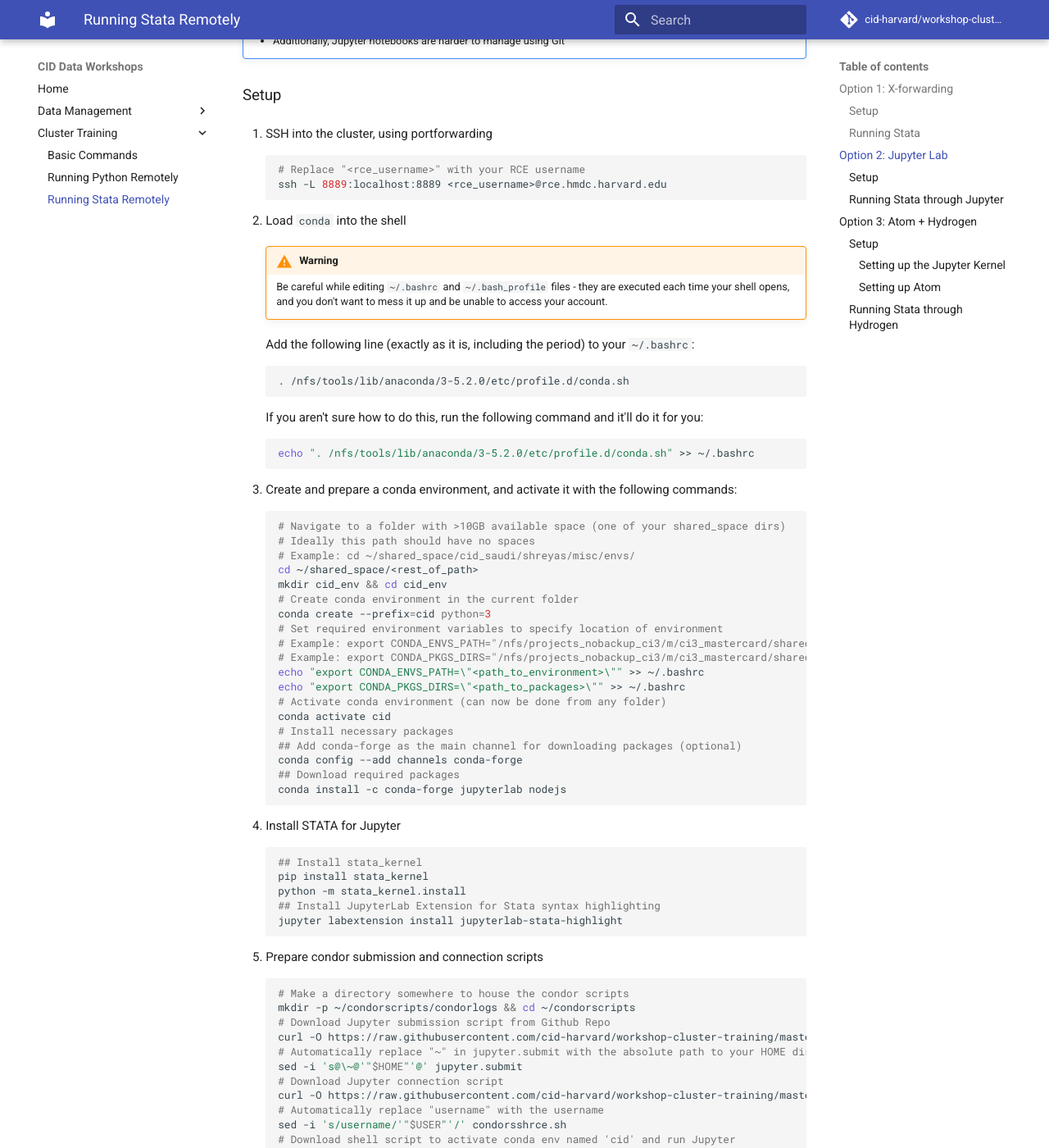
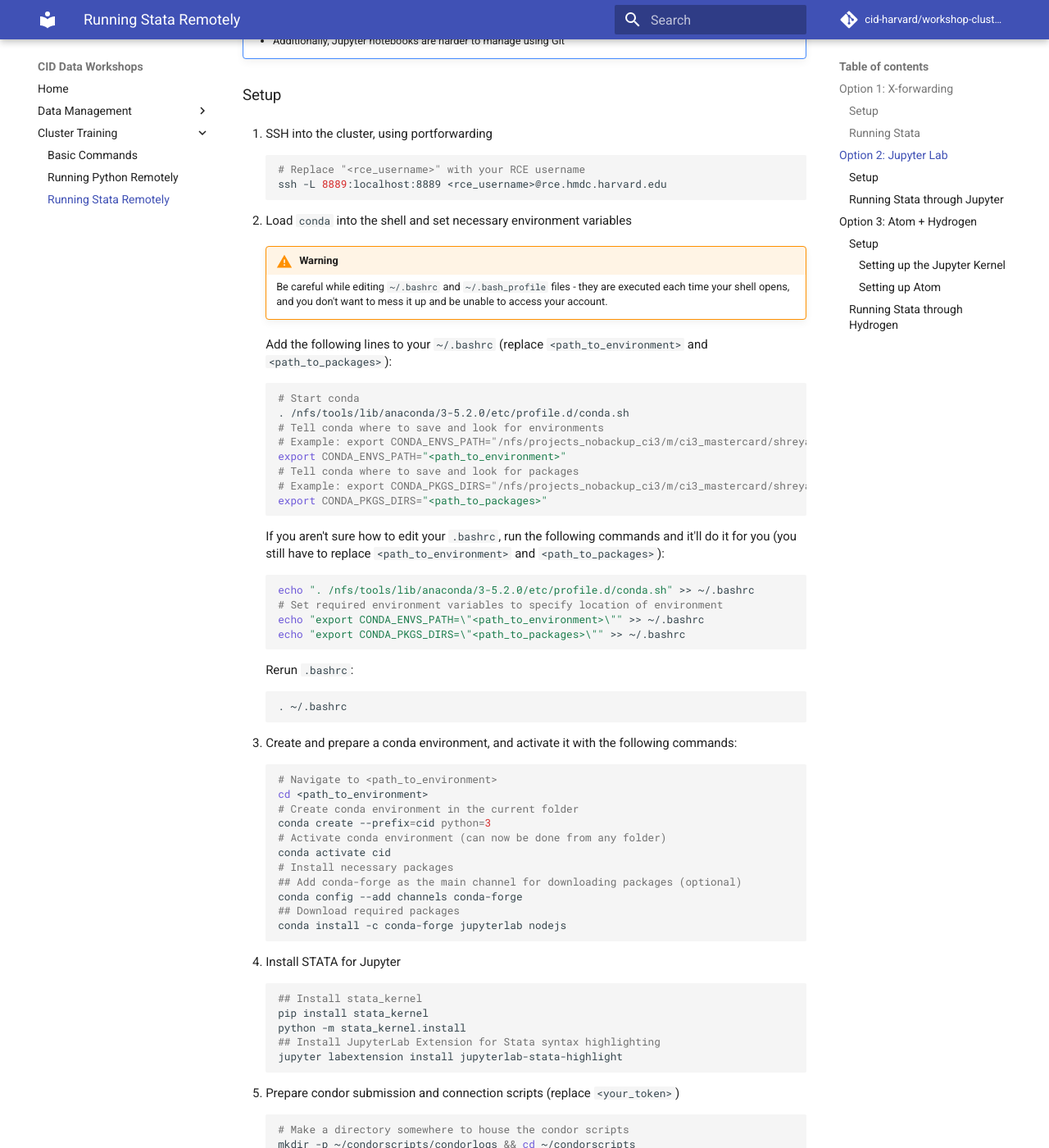
Before and after one commit to fagan2888/workshop-cluster-training, an MkDocs documentation site: the page built from docs/cluster_usage/remote_stata_options.md, in a window 1280 px wide and 1400 px high, scrolled down 1326 px. Shown: the whole window at 82% size. Built offline with MkDocs 1.6.1 and Material for MkDocs 9.7.7, drawn with Linux system fonts in a browser that asks for light colours; comment, search, counter and statistics services are not loaded; some of the changed text lies outside the part shown.

Commit message:
Minor fixes, made cluster usage instructions easier

````diff
--- a/docs/cluster_usage/remote_stata_options.md
+++ b/docs/cluster_usage/remote_stata_options.md
@@ -58,37 +58,44 @@ For commonly used commands and introductory tutorials, refer to [RCE documentati
     ssh -L 8889:localhost:8889 <rce_username>@rce.hmdc.harvard.edu
     ```
 
-2. Load `conda` into the shell
+2. Load `conda` into the shell and set necessary environment variables
 
     !!! warning
         Be careful while editing `~/.bashrc` and `~/.bash_profile` files - they are executed each time your shell opens, and you don't want to mess it up and be unable to access your account.
 
-    Add the following line (exactly as it is, including the period) to your `~/.bashrc`:
+    Add the following lines to your `~/.bashrc` (replace `<path_to_environment>` and `<path_to_packages>`):
 
     ```bash
+    # Start conda
     . /nfs/tools/lib/anaconda/3-5.2.0/etc/profile.d/conda.sh
+    # Tell conda where to save and look for environments
+    # Example: export CONDA_ENVS_PATH="/nfs/projects_nobackup_ci3/m/ci3_mastercard/shreyas/utils/envs/"
+    export CONDA_ENVS_PATH="<path_to_environment>"
+    # Tell conda where to save and look for packages
+    # Example: export CONDA_PKGS_DIRS="/nfs/projects_nobackup_ci3/m/ci3_mastercard/shreyas/utils/pkgs/"
+    export CONDA_PKGS_DIRS="<path_to_packages>"
     ```
 
-    If you aren't sure how to do this, run the following command and it'll do it for you:
+    If you aren't sure how to edit your `.bashrc`, run the following commands and it'll do it for you (you still have to replace `<path_to_environment>` and `<path_to_packages>`):
 
     ```bash
     echo ". /nfs/tools/lib/anaconda/3-5.2.0/etc/profile.d/conda.sh" >> ~/.bashrc
+    # Set required environment variables to specify location of environment
+    echo "export CONDA_ENVS_PATH=\"<path_to_environment>\"" >> ~/.bashrc
+    echo "export CONDA_PKGS_DIRS=\"<path_to_packages>\"" >> ~/.bashrc
+    ```
+
+    Rerun `.bashrc`:
+    ```bash
+    . ~/.bashrc
     ```
 
 3. Create and prepare a conda environment, and activate it with the following commands:
     ```bash
-    # Navigate to a folder with >10GB available space (one of your shared_space dirs)
-    # Ideally this path should have no spaces
-    # Example: cd ~/shared_space/cid_saudi/shreyas/misc/envs/
-    cd ~/shared_space/<rest_of_path>
-    mkdir cid_env && cd cid_env
+    # Navigate to <path_to_environment>
+    cd <path_to_environment>
     # Create conda environment in the current folder
     conda create --prefix=cid python=3
-    # Set required environment variables to specify location of environment
-    # Example: export CONDA_ENVS_PATH="/nfs/projects_nobackup_ci3/m/ci3_mastercard/shared_space/ci3_mastercard/shreyas/utils/envs/"
-    # Example: export CONDA_PKGS_DIRS="/nfs/projects_nobackup_ci3/m/ci3_mastercard/shared_space/ci3_mastercard/shreyas/utils/pkgs/"
-    echo "export CONDA_ENVS_PATH=\"<path_to_environment>\"" >> ~/.bashrc
-    echo "export CONDA_PKGS_DIRS=\"<path_to_packages>\"" >> ~/.bashrc
     # Activate conda environment (can now be done from any folder)
     conda activate cid
     # Install necessary packages
@@ -106,7 +113,8 @@ For commonly used commands and introductory tutorials, refer to [RCE documentati
     ## Install JupyterLab Extension for Stata syntax highlighting
     jupyter labextension install jupyterlab-stata-highlight
     ```
-5. Prepare condor submission and connection scripts
+
+5. Prepare condor submission and connection scripts (replace `<your_token>`)
     ```bash
     # Make a directory somewhere to house the condor scripts
     mkdir -p ~/condorscripts/condorlogs && cd ~/condorscripts
@@ -130,7 +138,7 @@ For commonly used commands and introductory tutorials, refer to [RCE documentati
 
     ```bash
     # Replace "<rce_username>" with your RCE username
-    ssh -Y -L 8889:localhost:8889 <rce_username>@rce.hmdc.harvard.edu
+    ssh -L 8889:localhost:8889 <rce_username>@rce.hmdc.harvard.edu
     ```
 
 2. Submit Jupyter job
@@ -138,10 +146,14 @@ For commonly used commands and introductory tutorials, refer to [RCE documentati
     # Submit condor script
     condor_submit ~/condorscripts/jupyter.submit
     ```
-3. Use [tmux](https://www.hamvocke.com/blog/a-quick-and-easy-guide-to-tmux/) to handle connection errors/closures
+3. Use [tmux](https://www.hamvocke.com/blog/a-quick-and-easy-guide-to-tmux/) to handle connection errors/closures (optional)
     ```bash
     # Start a new tmux window
     tmux new
+    ```
+
+4. Connect to the Jupyter server
+    ```bash
     # SSH to the machine running your jupyter server
     . ~/condorscripts/condorsshrce.sh $USER
     ```
@@ -251,8 +263,8 @@ You can learn some Atom basics [here](https://flight-manual.atom.io/getting-star
     - Open a Stata `.do` file
     - Through the Command Palette, go to "Connect to Remote Kernel".
 
-    ??? note "First-time users"
-        If this is the first time you're connecting, you might be asked to "Authenticate Using Token". To find the authentication token, on an RCE node, type the following:
+    ??? bug "Troubleshooting"
+        If you haven't set a token, you might be asked to "Authenticate Using Token". To find the authentication token, on an RCE node, type the following:
 
         ```bash
         # Activate conda environment
````
Also changed, not shown: docs/cluster_usage/remote_python_options.md (+28 -52 lines).
